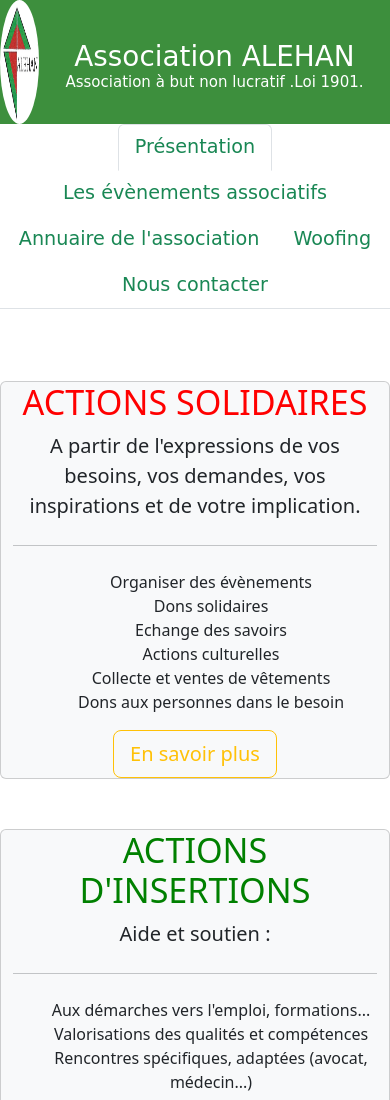
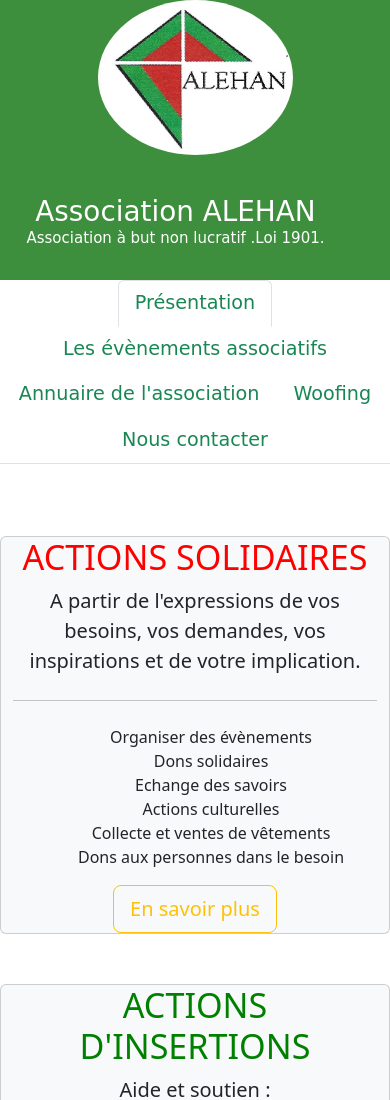
Before and after one commit to JonathanStMarc/Pojet-Association-ALEHAN, a plain HTML site: page index.html in a window 390 px wide. Shown: the top 1100 px of the page. Drawn offline with nearby package versions, Linux system fonts and the light colour scheme.

Commit message:
use media query for responsive

```diff
--- a/index.html
+++ b/index.html
@@ -10,7 +10,7 @@
 
     <body class="body">
         <div class="entete">
-            <img class="logoAleha" src="/sources/logoAlehan.jpg" alt="" />
+            <img class="logoAleha" src="sources/logoAlehan.jpg" alt="" />
             <h1 class="titre">
                 Association ALEHAN <br />
                 <p class="slogan">Association à but non lucratif .Loi 1901.</p>
--- a/style.css
+++ b/style.css
@@ -1,3 +1,13 @@
+@media screen and (max-width: 768px) {
+    .entete {
+        flex-direction: column;
+    }
+    .logoAleha {
+        align-self: center;
+        width: 50% !important;
+    }
+}
+
 body {
     margin: 0px;
     padding: 0px;
```
